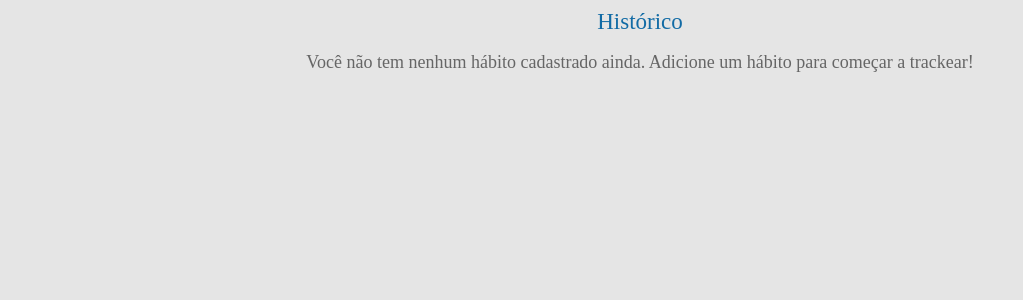
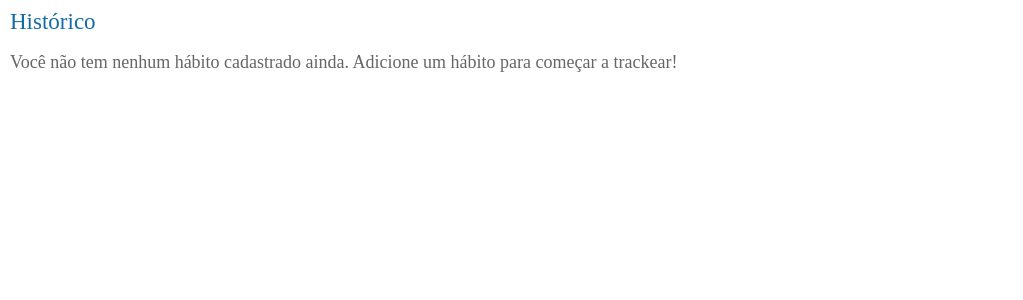
Before and after one commit to davifdepaula/TrackIt, a React (Create React App) app: page /historico in a window 1280 px wide. Shown: the top 300 px of the page, without its empty margins (0-1023 px from the left). Built offline with nearby package versions, Linux system fonts and the light colour scheme.

Commit message:
fix: bug- layout

```diff
--- a/src/components/app/App.js
+++ b/src/components/app/App.js
@@ -1,6 +1,6 @@
 import { useState, useContext } from "react"
 import { BrowserRouter, Routes, Route } from "react-router-dom"
-import {AppContainer} from './styles.js'
+import { GlobalStyle } from './styles.js'
 
 
 import logo from '../../assets/logo.png'
@@ -16,12 +16,10 @@ import Historico from "../historico"
 import { LoadingProvider } from "../../context/loadingContext.js"
 import { UserProvider } from "../../context/userContext"
 
-
-
-
 function App() {
   return (
-    <AppContainer>
+    <>
+    <GlobalStyle />
       <UserProvider>
         <LoadingProvider >
           <BrowserRouter>
@@ -37,7 +35,7 @@ function App() {
           </BrowserRouter>
         </LoadingProvider>
       </UserProvider>
-    </AppContainer>
+    </>
   )
 }
 
--- a/src/components/app/styles.js
+++ b/src/components/app/styles.js
@@ -1,6 +1,6 @@
-import styled from "styled-components"
+import {createGlobalStyle} from "styled-components"
 
-export const AppContainer = styled.div`
+export const GlobalStyle = createGlobalStyle`
     background: #E5E5E5;
-    height: 100vw;
+    height: 100vh;
 `
--- a/src/components/historico/styles.js
+++ b/src/components/historico/styles.js
@@ -11,7 +11,7 @@ export const HistoricContainer = styled.div`
         display: flex;
         justify-content: flex-start;
         font-family: 'Lexend Deca';
-        margin: 10px auto;
+        margin: 10px;
 
     }
 
--- a/src/components/login/styles.js
+++ b/src/components/login/styles.js
@@ -3,6 +3,8 @@ import styled from "styled-components"
 
 export const LoginContainer = styled.div`
     display: flex;
+    width: 100vw;
+    heigth: 100vh;
     justify-content: center;
     align-items: center;
     margin: 60px auto;
```
